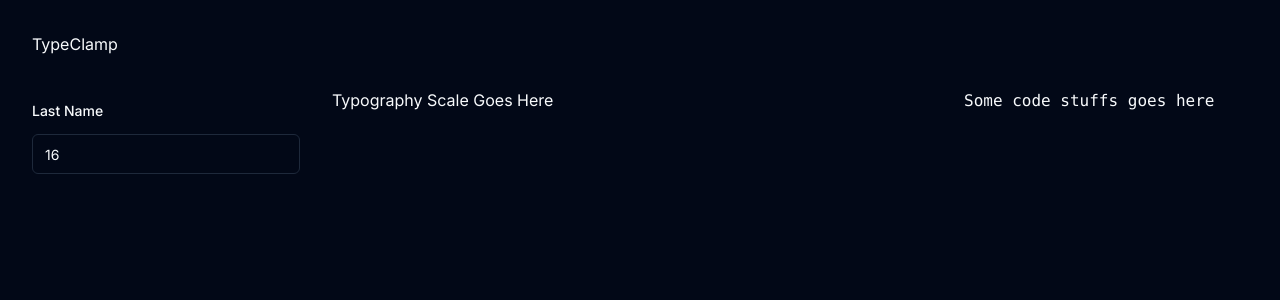
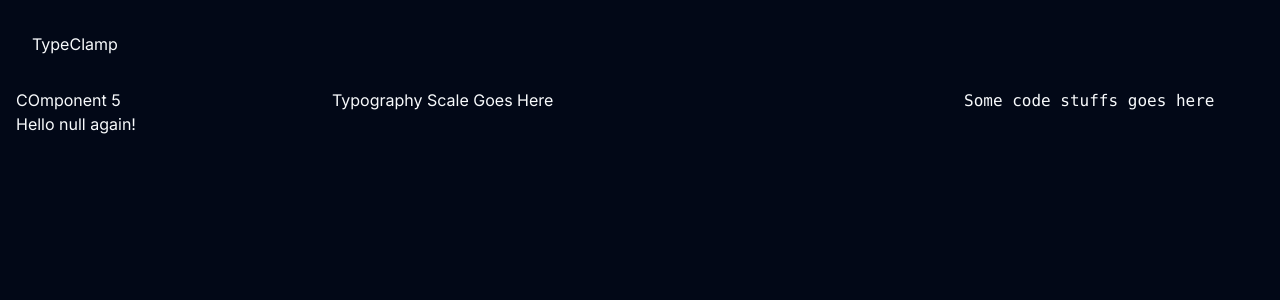
Before and after one commit to diomededavid/typeclamp, a Next.js app: page / in a window 1280 px wide. Shown: the top 300 px of the page. Built offline with nearby package versions, Linux system fonts and the light colour scheme.

Commit message:
use context

```diff
--- a/app/page.tsx
+++ b/app/page.tsx
@@ -1,83 +1,33 @@
-'use client'
-import {useState} from "react";
-import {Input} from "@/components/ui/input"
+"use client"
+import {useContext} from "react";
+import {UserContext} from "@/components/ui/form";
 
 
-// Common Typographic Scale Ratios:
-// 1.200 — Minor Third
-// 1.067 — Minor Second
-// 1.125 — Major Second
-// 1.200 — Minor Third
-// 1.250 — Major Third
-// 1.333 — Perfect Fourth
-// 1.414 — Augmented Fourth
-// 1.500 — Perfect Fifth
-// 1.618 — The Golden Ratio
-
-const scaleValues = [
-    {id: 1, label: "Minor second", value: "1.067"},
-    {id: 2, label: "Major second", value: "1.125"},
-    {id: 3, label: "Minor third", value: "1.200"},
-    {id: 4, label: "Major third", value: "1.250"},
-    {id: 5, label: "Perfect fourth", value: "1.333"},
-    {id: 6, label: "Augmented fourth", value: "1.414"},
-    {id: 7, label: "Perfect Fifth", value: "1.500 "},
-    {id: 8, label: "Minor Sixth", value: "minorSixth"},
-    {id: 9, label: "Golden Ratio", value: "1.618"},
-    {id: 10, label: "Major sixth", value: "majorSixth"},
-    {id: 11, label: "Minor seventh", value: "minorSeventh"},
-    {id: 12, label: "Major seventh", value: "majorSeventh"},
-    {id: 13, label: "Octave", value: "octave"},
-    {id: 14, label: "Custom", value: "custom"},
-];
-
-//  Resource https://medium.com/sketch-app-sources/exploring-responsive-type-scales-cf1da541be54
-export default function Home() {
-    const [form, setForm] = useState({
-        base: 16,
-    });
+function App() {
+    const user = useContext(UserContext);
 
     // @ts-ignore
-    const handleFormChange = (event) => {
-        // Clone form because we need to modify it
-        const updatedForm = {...form};
-
-        // Get the name of the field that caused this change event
-        // Get the new value of this field
-        // Assign new value to the appropriate form field
-        // @ts-ignore
-        updatedForm[event.target.name] = event.target.value;
-
-        console.log('Form changed: ', updatedForm);
-
-        // Update state
-        setForm(updatedForm);
-    };
-
     return (
-        <main className="grid grid-cols-12 gap-4 m-4">
+        <div className="grid grid-cols-12 gap-4 m-4">
             <div className="col-span-12 p-4">
                 <h1>TypeClamp</h1>
             </div>
-            <div className="col-span-12 md:col-span-3 p-4">
-                <form className="flex flex-col gap-4">
-                    {/*// @ts-ignore*/}
-                    <Input id="base" label="Last Name"
-                           name="lastName"
-                           value={form.base}
-                           onChange={handleFormChange} />
-                </form>
+            <div className="col-span-12 md:col-span-3">
+                {/*@ts-ignore*/}
+
+                <h1>COmponent 5</h1>
+                <h2>{`Hello ${user} again!`}</h2>
             </div>
-
             <div className="col-span-12 md:col-span-6">
                 Typography Scale Goes Here
             </div>
-
             <div className="col-span-12 md:col-span-3">
                 <code>
                     Some code stuffs goes here
                 </code>
             </div>
-        </main>
+        </div>
     )
 }
+
+export default App;
--- a/components/ui/form.tsx
+++ b/components/ui/form.tsx
@@ -1,10 +1,18 @@
+import React, {createContext, useState} from 'react';
+
+const UserContext = createContext(null);
+
+export const UserProvider  = UserContext.Provider;
 // @ts-ignore
-export default function Form(props) {
-  const {children} = props;
+function Form({children}) {
+    const [user, setUser] = useState("Jesse Hall");
 
     return (
-        <div>
-          {children}
-        </div>
+        <UserContext.Provider value={user}>
+            <h1>{`Hello ${user}!`}</h1>
+            {children}
+        </UserContext.Provider>
     );
 }
+
+export  {Form, UserContext};
```
